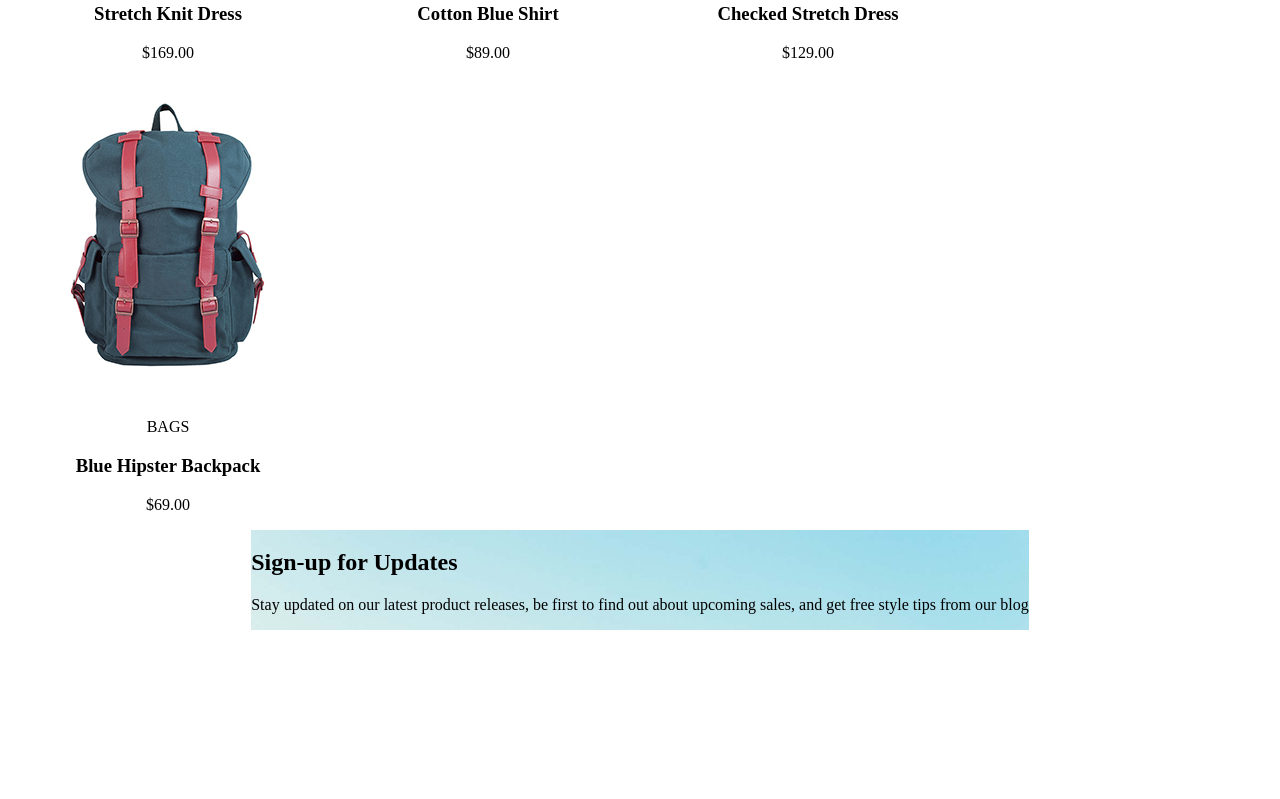
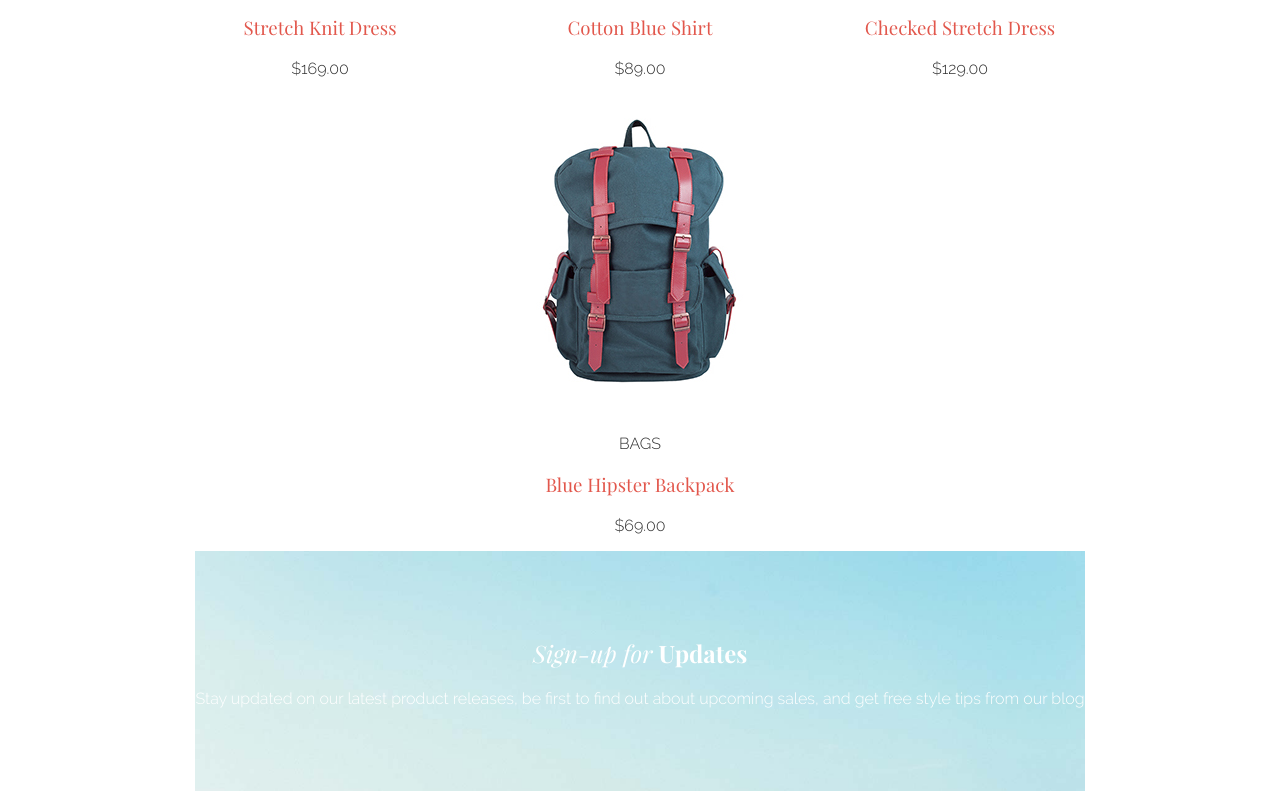
Before and after one commit to usotnyk/ra-project01, a plain HTML site: page index.html in a window 1280 px wide. Shown: the part 871-1670 px from the top of the page. Before the commit the page ends 1509 px from the top, so only its background shows below. Drawn offline with Linux system fonts and the light colour scheme.

Commit message:
completed top jumbotron alignments, font families and styling

```diff
--- a/css/styles.css
+++ b/css/styles.css
@@ -1,28 +1,74 @@
+/* Fonts */
+
+@font-face {
+  font-family: PlayfairDisplay;
+  src: url(assets/fonts/playfairdisplay-regular.otf);
+  font-weight: regular;
+}
+
+@font-face {
+  font-family: PlayfairDisplay;
+  src: url(assets/fonts/playfairdisplay-italic.otf);
+  font-style: italic;
+}
+
+@font-face {
+  font-family: PlayfairDisplay;
+  src: url(assets/fonts/playfairdisplay-bold.otf);
+  font-weight: bold;
+}
+
+@font-face {
+  font-family: PlayfairDisplay;
+  src: url(assets/fonts/playfairdisplay-bolditalic.otf);
+  font-weight: bold;
+  font-style: italic;
+}
+
+@font-face {
+  font-family: Raleway;
+  src: url(assets/fonts/raleway-medium.ttf);
+}
+
+@font-face {
+  font-family: Raleway;
+  src: url(assets/fonts/raleway-mediumitalic.ttf);
+  font-style: italic;
+}
+
+@font-face {
+  font-family: Raleway;
+  src: url(assets/fonts/raleway-light.ttf);
+  font-weight: lighter;
+}
+
+@font-face {
+  font-family: Raleway;
+  src: url(assets/fonts/raleway-lightitalic.ttf);
+  font-weight: lighter;
+  font-style: italic;
+}
+
+html, body {
+  font-size: 14px;
+  font-family: Raleway;
+  font-weight: lighter;
+  color: #2d2d2d;
+}
+
+h1, h2, h3, h4, h5, h6 {
+  font-family: PlayfairDisplay;
+  font-weight: normal;
+}
+
+/* Flex */
+
 .flex {
   display: flex;
 }
 
 .wrap {
   flex-wrap: wrap;
-}
-
-/* Backgrounds */
-
-.jumbotron {
-  background: url('assets/images/flower-bkgd.jpg') no-repeat;
-  background-size: cover;
-  height: 20em;
-}
-
-.innerjumbotron {
-  background: url('assets/images/banner-girl.png')  no-repeat center;
-  background-size: cover;
-  background-size: 50%;
-}
-
-.bottomjumbotron {
-  background: url('assets/images/wave-bkgd.jpg') no-repeat;
-  background-size: cover;;
 }
 
 .center-content {
@@ -34,29 +80,67 @@
   text-align: center;
 }
 
-/* Fonts */
+.align-self-center {
+  align-self: center;
+}
 
-.font-white {
+/* Backgrounds */
+
+.jumbotron {
+  background: url('assets/images/flower-bkgd.jpg') no-repeat;
+  background-size: cover;
+  height: 20em;
+  align-content: flex-end;
+}
+
+.innerjumbotron {
+  background: url('assets/images/banner-girl.png')  no-repeat center bottom;
+  background-size: cover;
+  background-size: 35%;
+}
+
+.bottomjumbotron {
+  background: url('assets/images/wave-bkgd.jpg') no-repeat;
+  background-size: cover;
+  height: 15em;
+}
+
+/* colors */
+
+.white {
   color: white;
 }
 
-.font-red {
-  color: red;
+.orange {
+  color: #e2574c;
 }
 
+.bg-dark-grey {
+  background-color: #242424;
+}
 
+/* Margins and Paddings */
 
-
-
+.margin-sm {
+  margin: 0.2em;
+}
 
 
 
 /* Tablet */
 @media (min-width: 600px) and (max-width: 1239px) {
 
+  html, body {
+  font-size: 16px;
+}
+
 }
 
 /* Desktop */
 @media (min-width: 1240px) {
 
+  html, body {
+  font-size: 16px;
 }
+
+}
--- a/index.html
+++ b/index.html
@@ -8,51 +8,75 @@
  <link href="css/styles.css" rel="stylesheet">
 </head>
 <body>
+
+<!--Navbar!-->
+<!--End of Navbar!-->
+
+<!--Jumbotron!-->
+
   <nav></nav>
-  <header class="jumbotron flex">
-    <div class="innerjumbotron font-white">
-      <p>NEW COLLECTION</p>
-      <h1>Spring/Summer 2016</h1>
+  <header class="jumbotron flex center-content">
+    <div class="innerjumbotron white flex">
+      <div class="center-content center-text align-self-center">
+       <p class="margin-sm">NEW COLLECTION</p>
+       <h1 class="margin-sm">Spring/Summer 2016</h1>
+      </div>
     </div>
   </header>
+
+<!--End of Jumbotron!-->
+
+<!--Main!-->
+
   <section>
-    <h2 class="center-text">Hand-Crafted Styles</h2>
+    <h2 class="center-text"><i>Hand-Crafted</i> <b>Styles</b></h2>
     <p class="center-text">Aloha Apparel Co. sells only the finest ready-to-travel clothing. Browse our current selection of products of sign up for updates below.</p>
   </section>
   <hr>
-  <h2 class="center-text">Most-Loved Products</h2>
-  <section class="flex wrap">
+  <h2 class="center-text"><i>Most-Loved</i> <b>Products</b></h2>
+  <section class="flex wrap center-content">
     <div class="center-text">
       <img src="css/assets/images/stretch-knit-dress.jpg">
       <p>DRESSES</p>
-      <h3>Stretch Knit Dress</h3>
+      <h3 class="orange">Stretch Knit Dress</h3>
       <p>$169.00</p>
     </div>
     <div class="center-text">
       <img src="css/assets/images/cotton-blue-shirt.jpg">
       <p>SHIRTS</p>
-      <h3>Cotton Blue Shirt</h3>
+      <h3 class="orange">Cotton Blue Shirt</h3>
       <p>$89.00</p>
     </div>
     <div class="center-text">
       <img src="css/assets/images/checked-stretch-dress.jpg">
       <p>DRESSES</p>
-      <h3>Checked Stretch Dress</h3>
+      <h3 class="orange">Checked Stretch Dress</h3>
       <p>$129.00</p>
     </div>
     <div class="center-text">
       <img src="css/assets/images/blue-hipster-backpack.jpg">
       <p>BAGS</p>
-      <h3>Blue Hipster Backpack</h3>
+      <h3 class="orange">Blue Hipster Backpack</h3>
       <p>$69.00</p>
     </div>
   </section>
-  <section class="flex center-content">
-    <div class="bottomjumbotron">
-      <h2>Sign-up for Updates</h2>
-      <p>Stay updated on our latest product releases, be first to find out about upcoming sales, and get free style tips from our blog</p>
+
+  <!--End of Main!-->
+
+  <!--Bottom Jumbotron!-->
+  <section class="flex center-content white">
+    <div class="bottomjumbotron center-text flex">
+      <div class="align-self-center">
+       <h2><i>Sign-up for</i> <b>Updates</b></h2>
+       <p>Stay updated on our latest product releases, be first to find out about upcoming sales, and get free style tips from our blog</p>
+      </div>
     </div>
   </section>
+
+  <!--End Bottom Jumbotron!-->
+
+  <!--Footer!-->
+  <!--End Footer!-->
 
 
 
```
